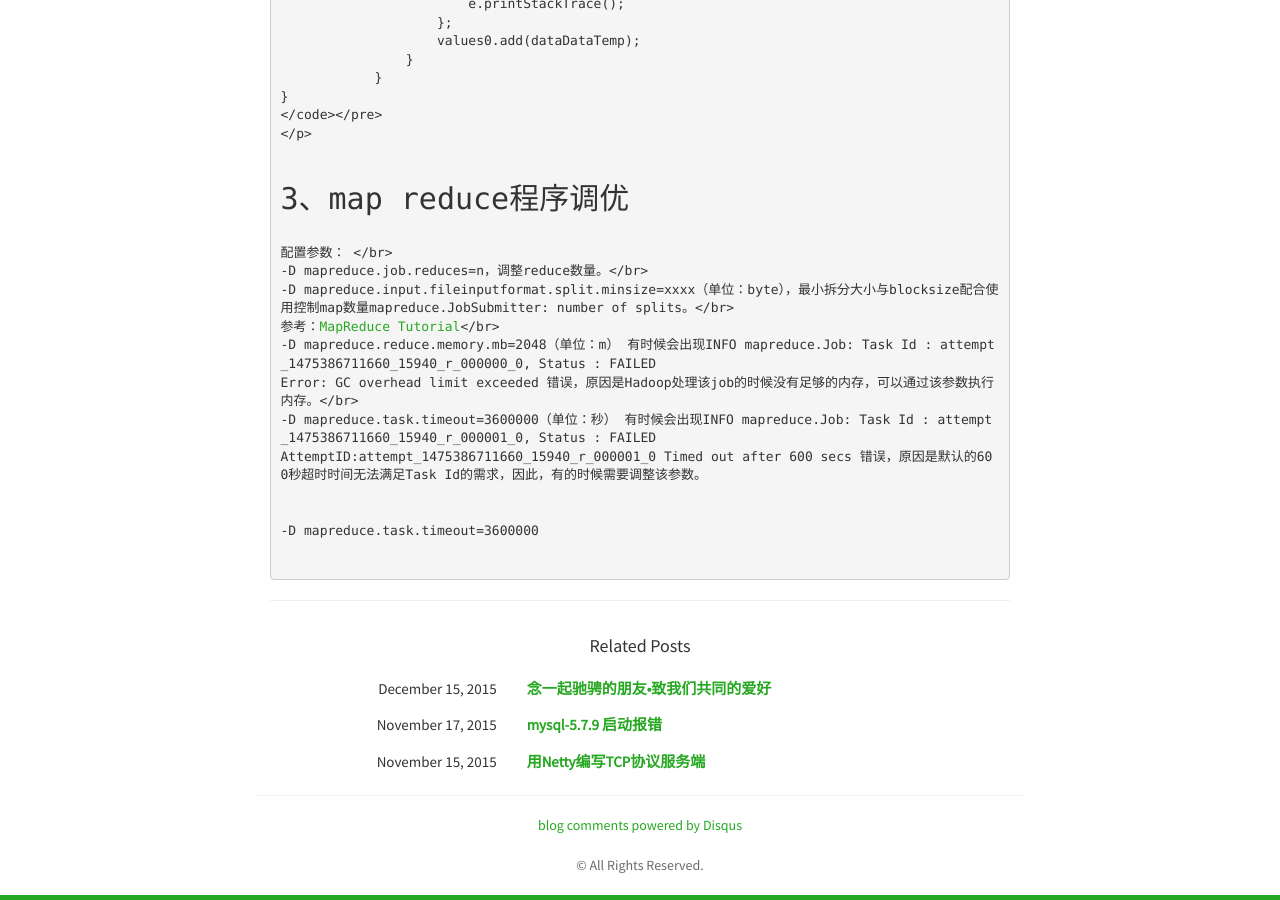
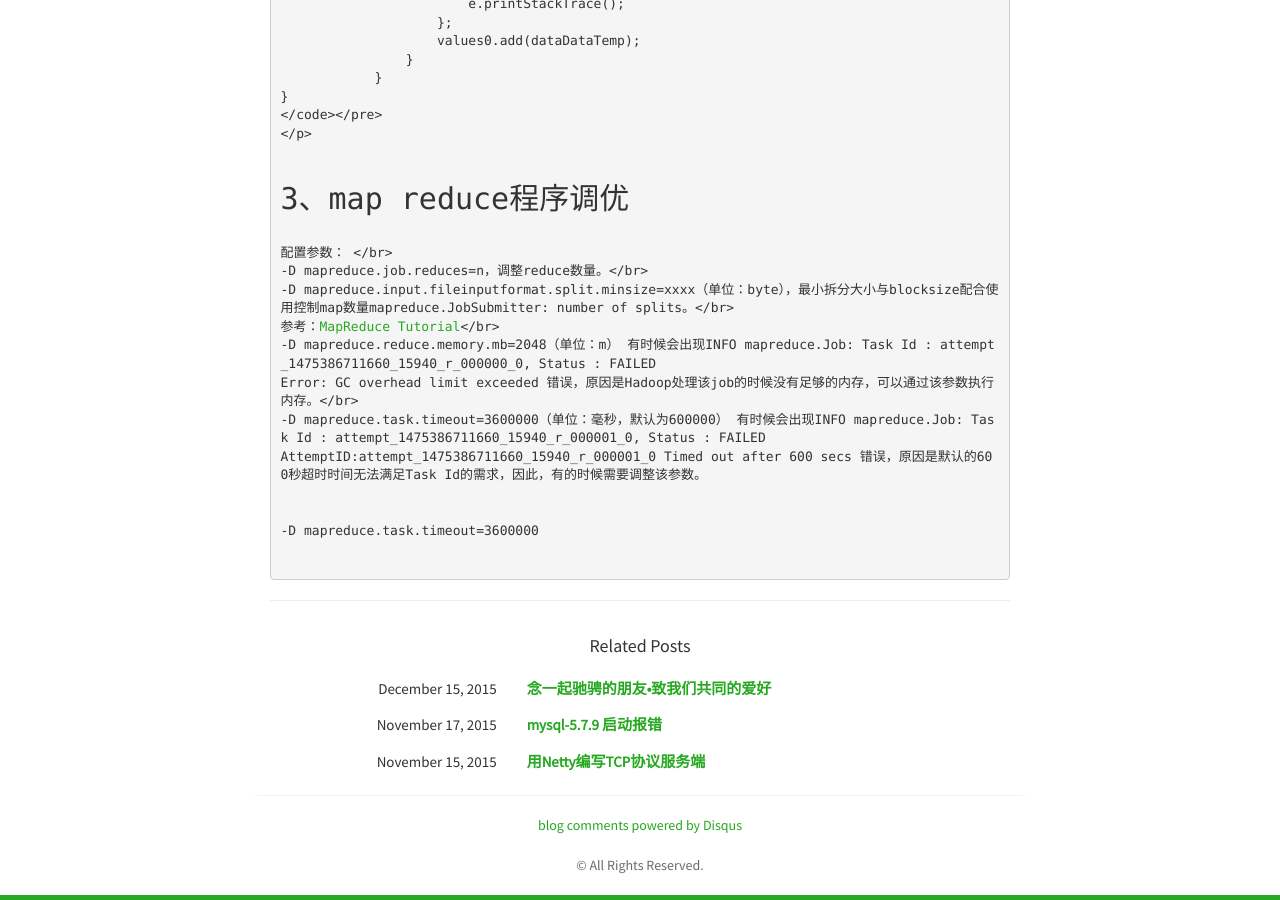
Before and after one commit to diaopg/diaopg.github.io, a Jekyll site: the page built from _posts/2016-09-08-post7.md, in a window 1280 px wide and 900 px high, scrolled down 1533 px. Built offline with Jekyll 4.4.1, drawn with Linux system fonts in a browser that asks for light colours; nearby versions of some CDN libraries; Markdown is read by kramdown in place of the engine named in the settings; comment, search, counter and statistics services are not loaded.

Commit message:
Update 2016-09-08-post7.md

```diff
--- a/_posts/2016-09-08-post7.md
+++ b/_posts/2016-09-08-post7.md
@@ -76,7 +76,7 @@ protected void reduce(CombinationKey key, Iterable<TestDataWritable> values, Con
 参考：<a href="https://hadoop.apache.org/docs/current/hadoop-mapreduce-client/hadoop-mapreduce-client-core/MapReduceTutorial.html#MapReduce_-_User_Interfaces">MapReduce Tutorial</a></br>
 -D mapreduce.reduce.memory.mb=2048（单位：m） 有时候会出现INFO mapreduce.Job: Task Id : attempt_1475386711660_15940_r_000000_0, Status : FAILED
 Error: GC overhead limit exceeded 错误，原因是Hadoop处理该job的时候没有足够的内存，可以通过该参数执行内存。</br>
--D mapreduce.task.timeout=3600000（单位：秒） 有时候会出现INFO mapreduce.Job: Task Id : attempt_1475386711660_15940_r_000001_0, Status : FAILED
+-D mapreduce.task.timeout=3600000（单位：毫秒，默认为600000） 有时候会出现INFO mapreduce.Job: Task Id : attempt_1475386711660_15940_r_000001_0, Status : FAILED
 AttemptID:attempt_1475386711660_15940_r_000001_0 Timed out after 600 secs 错误，原因是默认的600秒超时时间无法满足Task Id的需求，因此，有的时候需要调整该参数。
 
 
```
